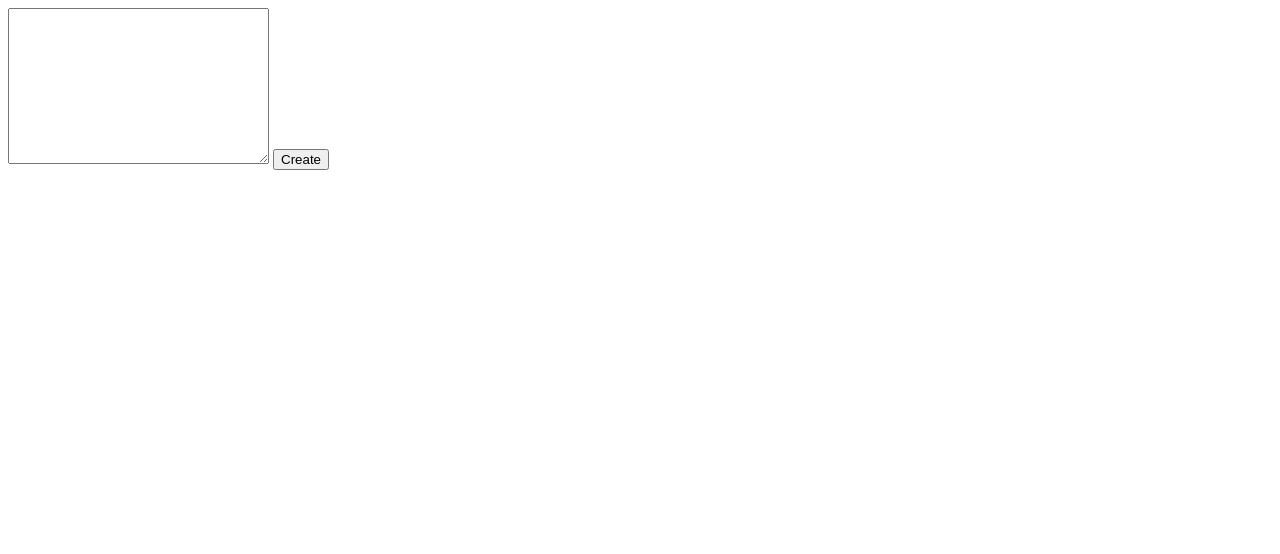
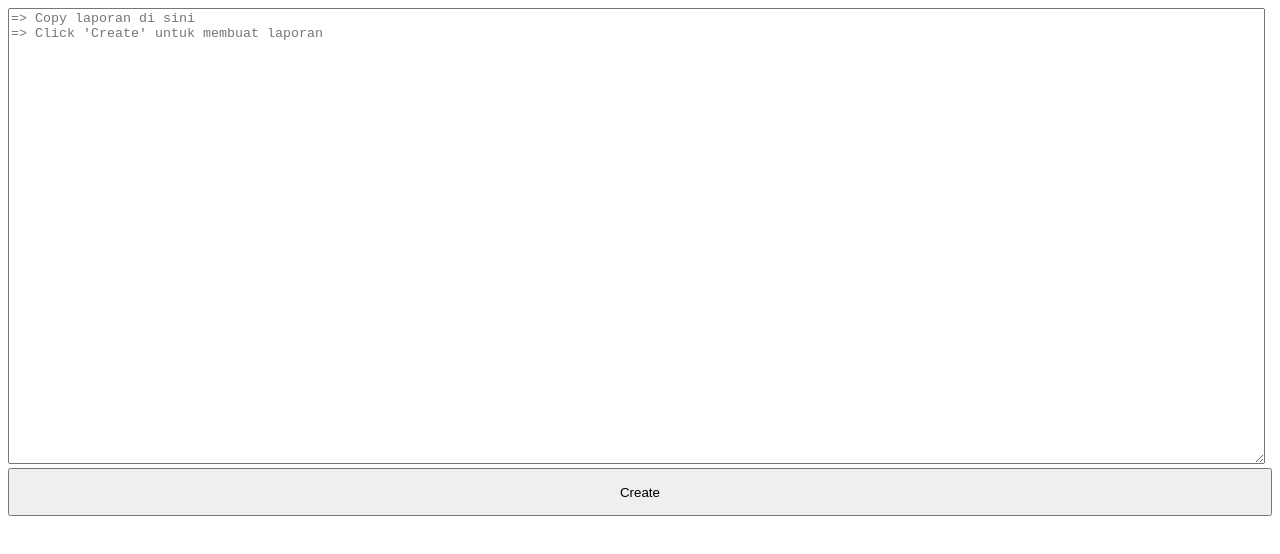
Before and after one commit to doddy-s/doddy-s.github.io, a plain HTML site: page laporan-bapak.html in a window 1280 px wide. Drawn offline with Linux system fonts and the light colour scheme.

Commit message:
feat: give style to document

```diff
--- a/laporan-bapak.html
+++ b/laporan-bapak.html
@@ -3,7 +3,7 @@
 <head>
     <meta charset="UTF-8">
     <meta name="viewport" content="width=device-width, initial-scale=1.0">
-    <title>Document</title>
+    <title>Laporan Bapak</title>
     <script>
         function createLaporanBapak() {
             let input = document.getElementById('laporan').value
@@ -69,9 +69,27 @@ Tembusan:
             document.body.removeChild(dummy)
         }
     </script>
+    <style>
+        .w-full {
+            width: 100%;
+        }
+
+        .w-99 {
+            width: 99%;
+        }
+
+        .h-12 {
+            height: 3rem;
+        }
+    </style>
 </head>
 <body>
-    <textarea name="laporan" id="laporan" cols="30" rows="10"></textarea>
-    <button onclick="createLaporanBapak()">Create</button>
+    <textarea name="laporan" id="laporan" rows="30"
+    placeholder=
+"=> Copy laporan di sini
+=> Click 'Create' untuk membuat laporan"
+    class="w-99"></textarea>
+    <br>
+    <button class="w-full h-12" onclick="createLaporanBapak()">Create</button>
 </body>
 </html>
```
